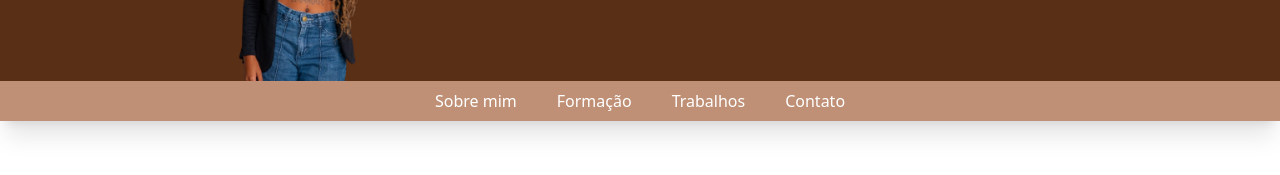
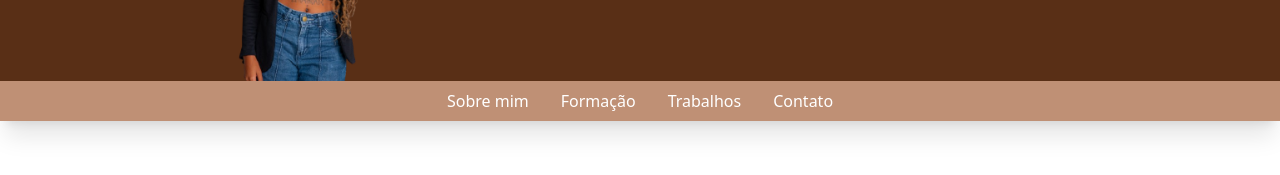
Before and after one commit to Antonio-Jr28/portifolio-isabelly-vitorino, a React (Create React App) app: page / in a window 1280 px wide. Shown: the part 175-350 px from the top of the page. Built offline with nearby package versions, Linux system fonts and the light colour scheme.

Commit message:
ïnstalando react router dom

```diff
--- a/package.json
+++ b/package.json
@@ -12,6 +12,7 @@
     "@types/react-dom": "18.3.1",
     "react": "18.3.1",
     "react-dom": "18.3.1",
+    "react-router-dom": "7.0.1",
     "react-scripts": "5.0.1",
     "typescript": "4.9.5",
     "web-vitals": "2.1.4"
--- a/src/components/navbar/navbar-desktop.component.tsx
+++ b/src/components/navbar/navbar-desktop.component.tsx
@@ -11,7 +11,7 @@ export const NavBarDesktop: React.FC<NavBarDesktopProps> = ({ menuItems }) => {
         <a
           key={index}
           href={item.link}
-          className="p-5 text-white hover:text-[#8c5230]"
+          className="p-4 text-white hover:text-[#8c5230]"
         >
           {item.label}
         </a>
--- a/src/components/navbar/navbar.component.tsx
+++ b/src/components/navbar/navbar.component.tsx
@@ -1,4 +1,4 @@
-import { link } from "fs";
+import { Link } from "react-router-dom";
 import React from "react";
 import { NavBarDesktop } from "./navbar-desktop.component";
 
```
Also changed, not shown: 1 other file (tests, documents, lock files or other folders).
